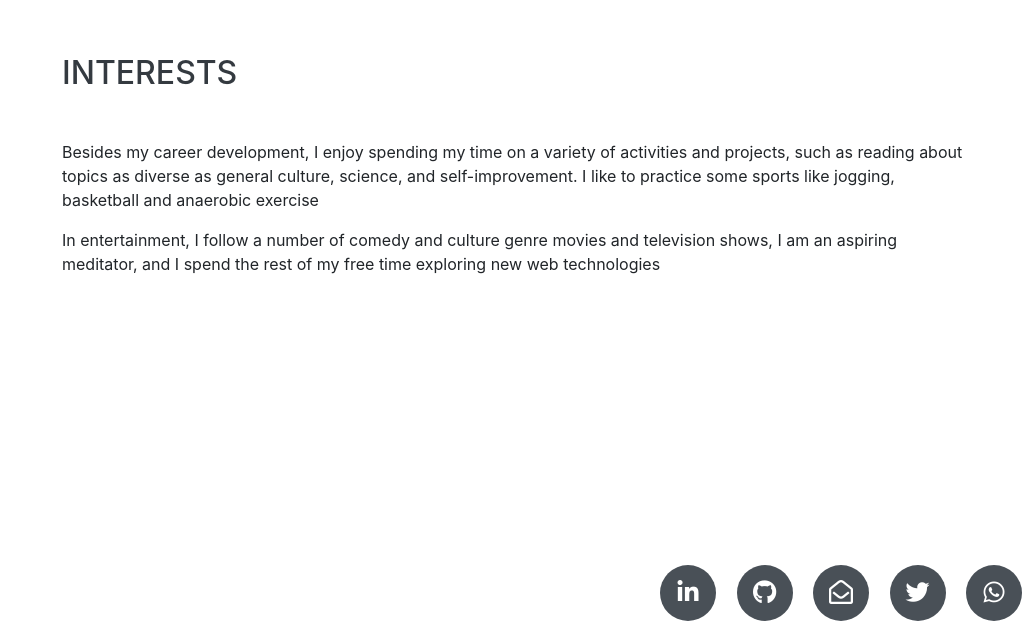
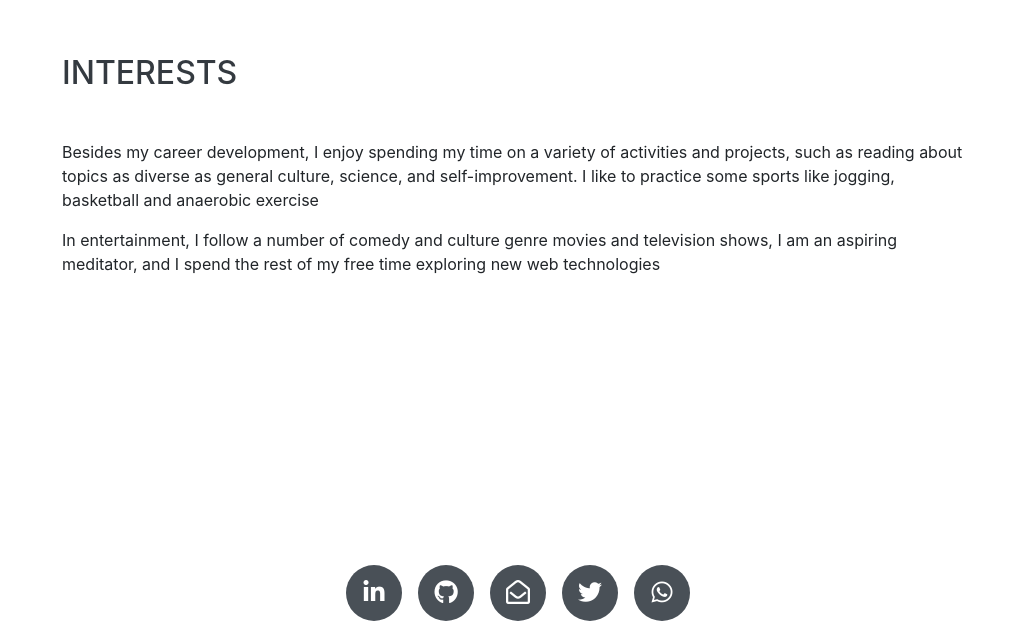
Before and after one commit to ricardovaltierra/old_portfolio, a website with bundled scripts: page index.html in a window 1280 px wide. Shown: the part 2919-3558 px from the top of the page, without its empty margins (258-1280 px from the left). Built offline with nearby package versions, Linux system fonts and the light colour scheme; files whose address does not match are found by name; a web font is replaced by a local one.

Commit message:
Set media query to center footer social icons

```diff
--- a/scss/_global.scss
+++ b/scss/_global.scss
@@ -87,3 +87,10 @@ p.lead {
     }
   }
 }
+
+@media only screen and (min-width: 768px) {
+  footer > .social-icons {
+    display: flex;
+    justify-content: center;
+  }
+}
```
Also changed, not shown: css/resume.css, css/resume.min.css.
